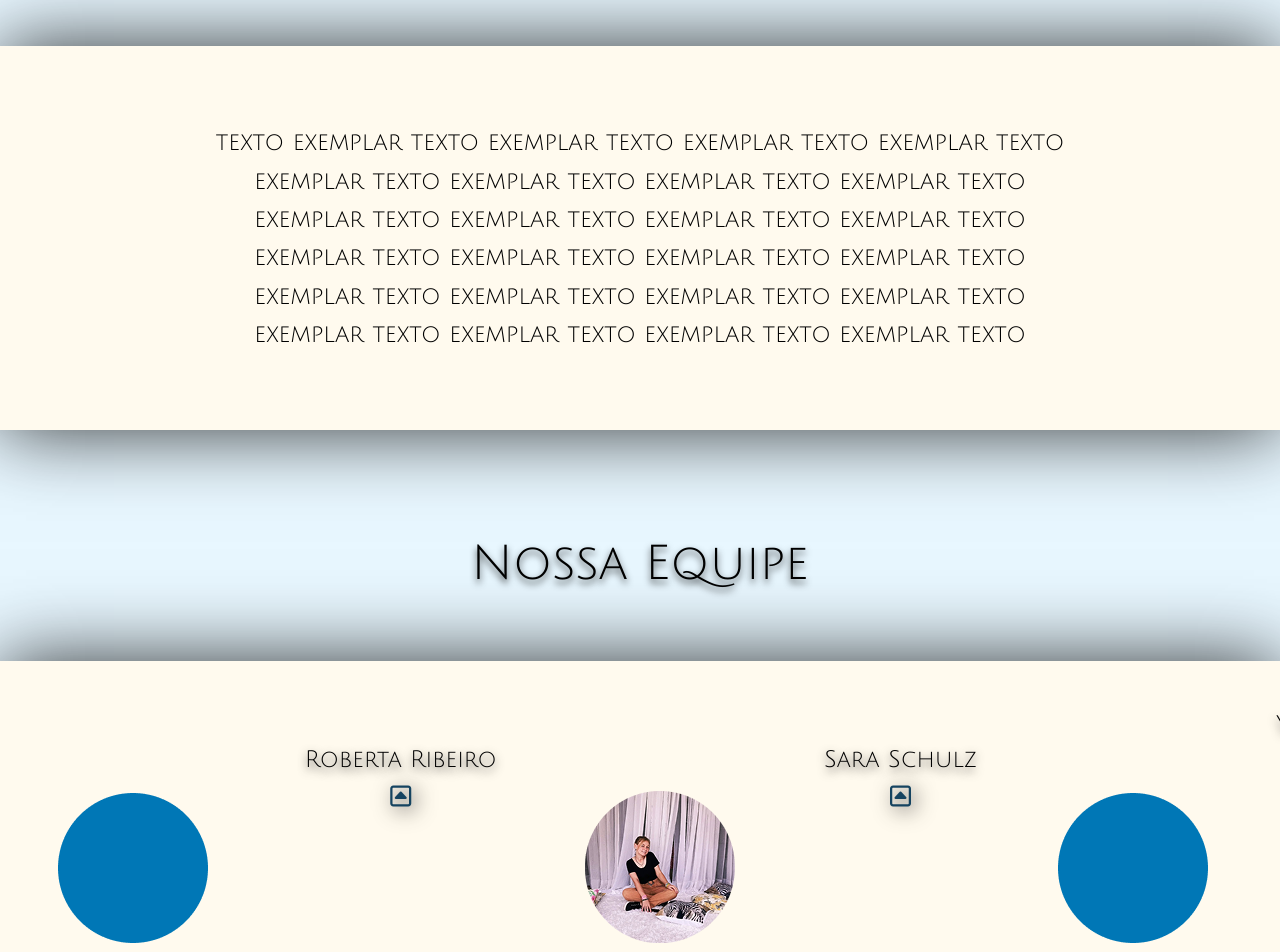
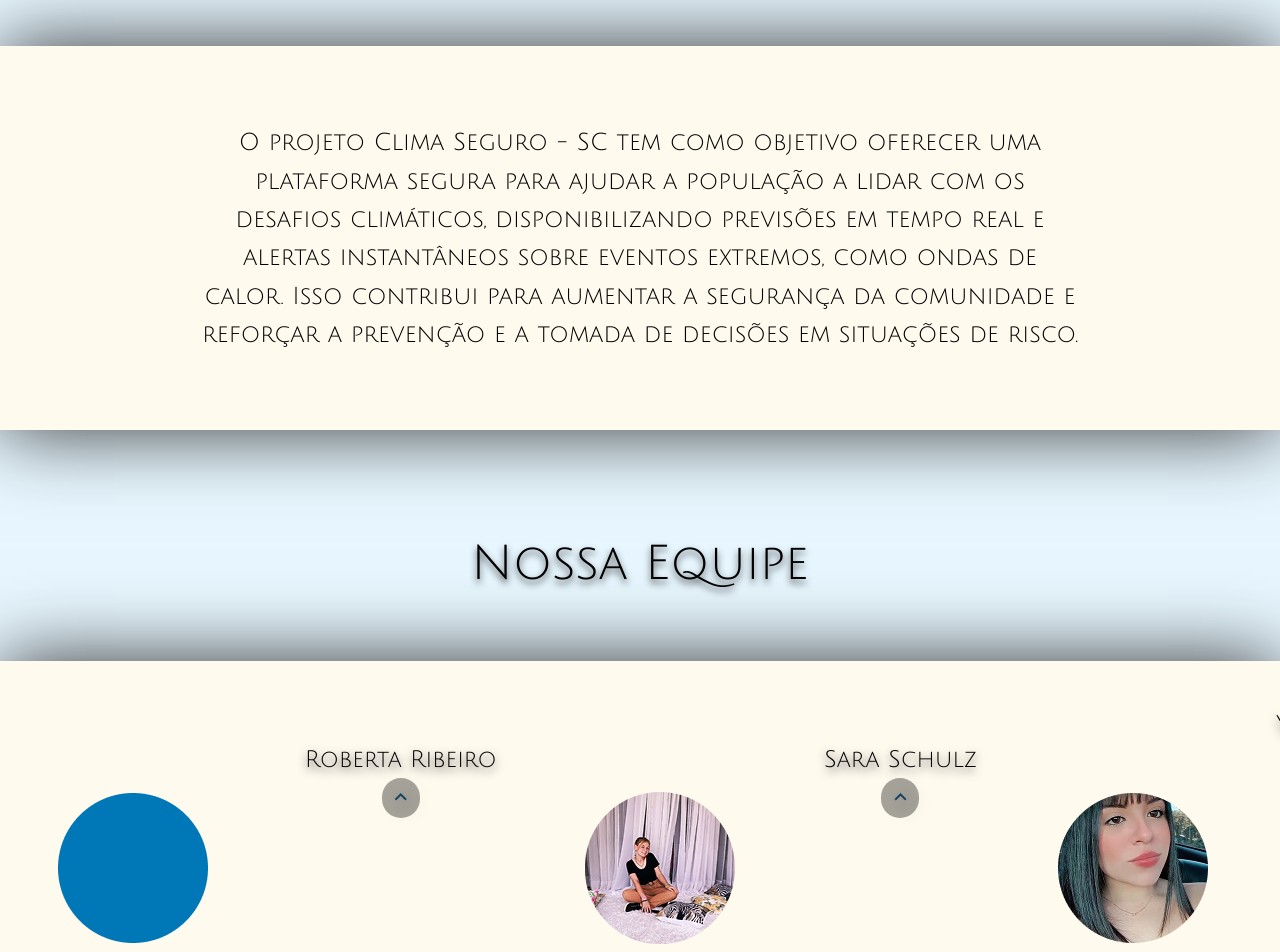
Before and after one commit to climaSeguro-hack-25/climaSeguro-SC, a Vue app: page / in a window 1280 px wide. Shown: the part 920-1872 px from the top of the page. Built offline with nearby package versions, Linux system fonts and the light colour scheme.

Commit message:
correção de icones animação de transitions aplicação do router correção de texto

```diff
--- a/src/components/sobreNos/equipeComponent.vue
+++ b/src/components/sobreNos/equipeComponent.vue
@@ -15,7 +15,7 @@
           <h3>Roberta Ribeiro</h3>
           <input type="checkbox" id="recolhivelRoberta" />
           <label for="recolhivelRoberta" class="recolhivelRoberta-icon">
-            <i class="fa-regular fa-square-caret-up"></i>
+            <i class="mdi mdi-chevron-up"></i>
           </label>
           <div class="sobre">
             <p>Turma: <span class="resposta">2Info2</span></p>
@@ -34,7 +34,7 @@
           <h3>Sara Schulz</h3>
           <input type="checkbox" id="recolhivelSara" />
           <label for="recolhivelSara" class="recolhivelSara-icon">
-            <i class="fa-regular fa-square-caret-up"></i>
+            <i class="mdi mdi-chevron-up"></i>
           </label>
           <div class="sobre">
             <p>Turma: <span class="resposta">2Info2</span></p>
@@ -47,13 +47,13 @@
       <div class="membro">
         <!-- YASMIN KAUANY DE OLIVEIRA -->
         <p>
-          <img src="/public/provisorio.png" alt="sara">
+          <img src="/public/yasminOliveira.png" alt="sara">
         </p>
         <div class="seperar">
           <h3>Yasmin Kauany de Oliveira</h3>
           <input type="checkbox" id="recolhivelYasmin" />
           <label for="recolhivelYasmin" class="recolhivelYasmin-icon">
-            <i class="fa-regular fa-square-caret-up"></i>
+            <i class="mdi mdi-chevron-up"></i>
           </label>
           <div class="sobre">
             <p>Turma: <span class="resposta">2Info2</span></p>
@@ -102,9 +102,15 @@
         font-size: 1.5rem;
         transition: color 0.3s ease;
         text-shadow: 4px 4px 20px rgba(0, 0, 0, 0.8);
+        background: rgba(0, 0, 0, 0.35);
+        padding:  0 7px;
+        border-radius: 20px;
+        transition: all 0.5s ease;
+        display: inline-block;
       }
       & label:hover{
         color: #C0392B;
+        background: rgba(255, 255, 255, 0.35);
       }
       & .sobre {
         background: #ffffff;
@@ -133,12 +139,18 @@
   transition: all 0.5s ease;
   font-size: 20px;
 }
+
 /*recolhivel Roberta */
 #recolhivelRoberta {
   display: none;
 }
 #recolhivelRoberta:checked~.sobre {
   transform: scale(1);
+}
+#recolhivelRoberta:checked + label {
+  transform: rotate(180deg);
+  color: #C0392B;
+  background: rgba(255, 255, 255, 0.35);
 }
 /*recolhivel Sara */
 #recolhivelSara {
@@ -147,6 +159,11 @@
 #recolhivelSara:checked~.sobre {
   transform: scale(1);
 }
+#recolhivelSara:checked + label {
+  transform: rotate(180deg);
+  color: #C0392B;
+  background: rgba(255, 255, 255, 0.35);
+}
 /*recolhivel Yasmin */
 #recolhivelYasmin {
   display: none;
@@ -154,6 +171,11 @@
 #recolhivelYasmin:checked~.sobre {
   transform: scale(1);
 }
+#recolhivelYasmin:checked + label {
+  transform: rotate(180deg);
+  color: #C0392B;
+  background: rgba(255, 255, 255, 0.35);
+}
 .space{
   width: 100%;
   padding: 4rem 0;
--- a/src/components/sobreNos/objetivoComponent.vue
+++ b/src/components/sobreNos/objetivoComponent.vue
@@ -7,7 +7,7 @@
     </div>
     <div class="texto">
       <p>
-        texto exemplar texto exemplar texto exemplar texto exemplar texto exemplar texto exemplar texto exemplar texto exemplar texto exemplar texto  exemplar texto exemplar texto exemplar texto exemplar texto exemplar texto exemplar texto exemplar texto exemplar texto exemplar texto exemplar texto  exemplar texto exemplar texto exemplar texto exemplar texto exemplar texto
+        O projeto Clima Seguro - SC tem como objetivo oferecer uma plataforma segura para ajudar a população a lidar com os desafios climáticos, disponibilizando previsões em tempo real e alertas instantâneos sobre eventos extremos, como ondas de calor. Isso contribui para aumentar a segurança da comunidade e reforçar a prevenção e a tomada de decisões em situações de risco.
       </p>
     </div>
   </section>
```
Also changed, not shown: public/yasminOliveira.png (added).
